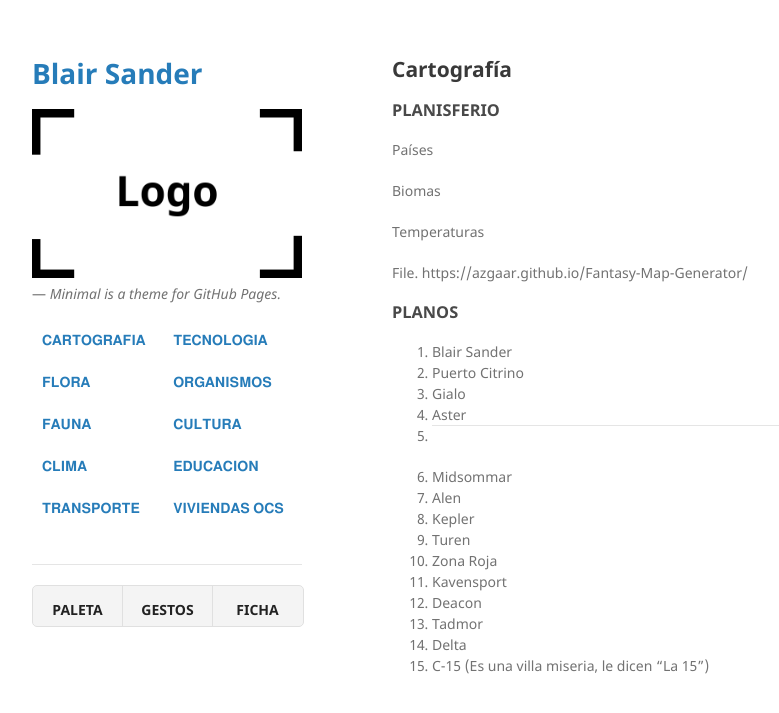
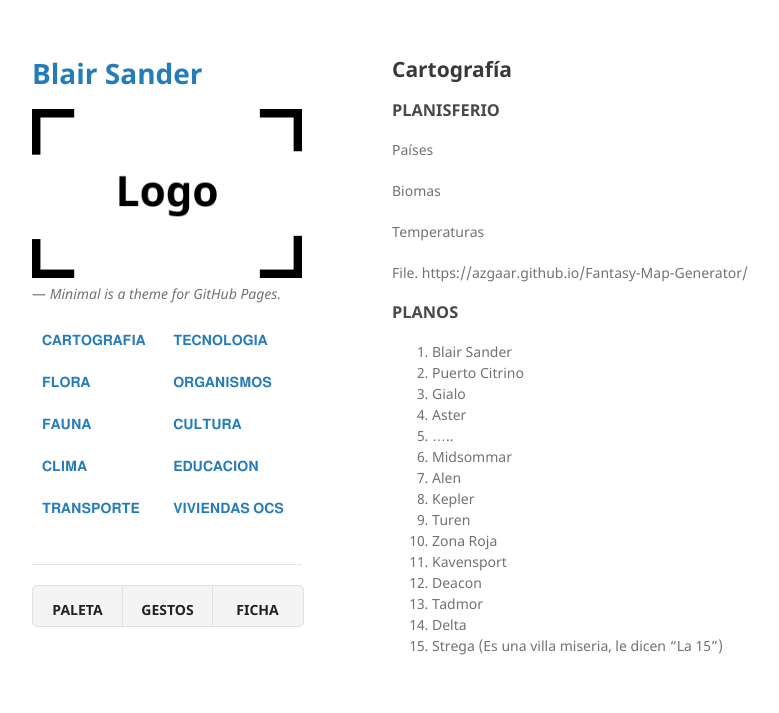
Before and after one commit to BlairSander/ciudad, a Jekyll site: the page built from cartografia.md, in a window 1280 px wide. Shown: the top 713 px of the page, without its empty margins (178-957 px from the left). Built offline with Jekyll 4.4.1, drawn with Linux system fonts in a browser that asks for light colours.

Commit message:
Update cartografia.md

```diff
--- a/cartografia.md
+++ b/cartografia.md
@@ -21,7 +21,7 @@ https://azgaar.github.io/Fantasy-Map-Generator/
 1. Puerto Citrino
 1. Gialo
 1. Aster
-1. -----
+1. .....
 1. Midsommar
 1. Alen
 1. Kepler
@@ -31,5 +31,5 @@ https://azgaar.github.io/Fantasy-Map-Generator/
 1. Deacon
 1. Tadmor
 1. Delta
-1. C-15 (Es una villa miseria,
+1. Strega (Es una villa miseria,
 le dicen "La 15")
```
